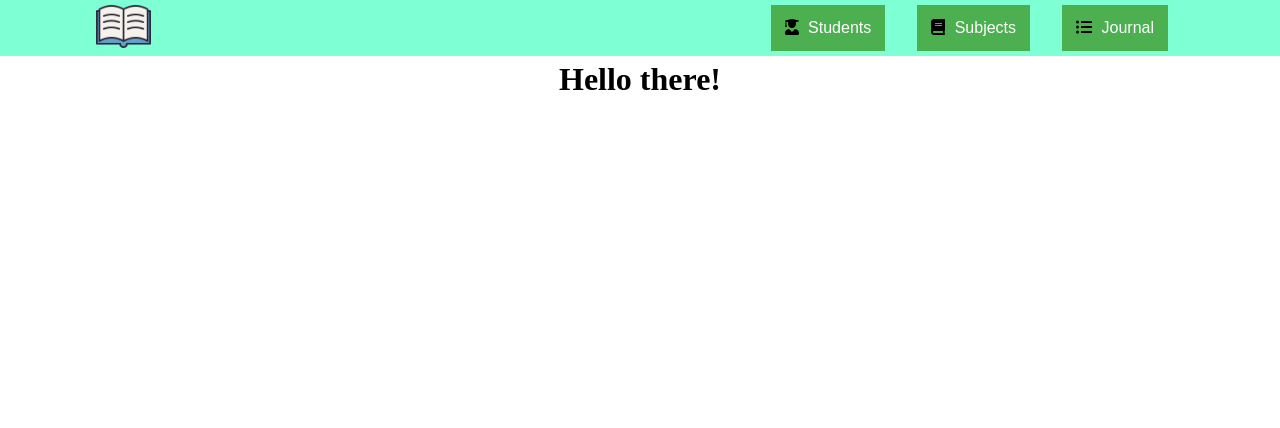
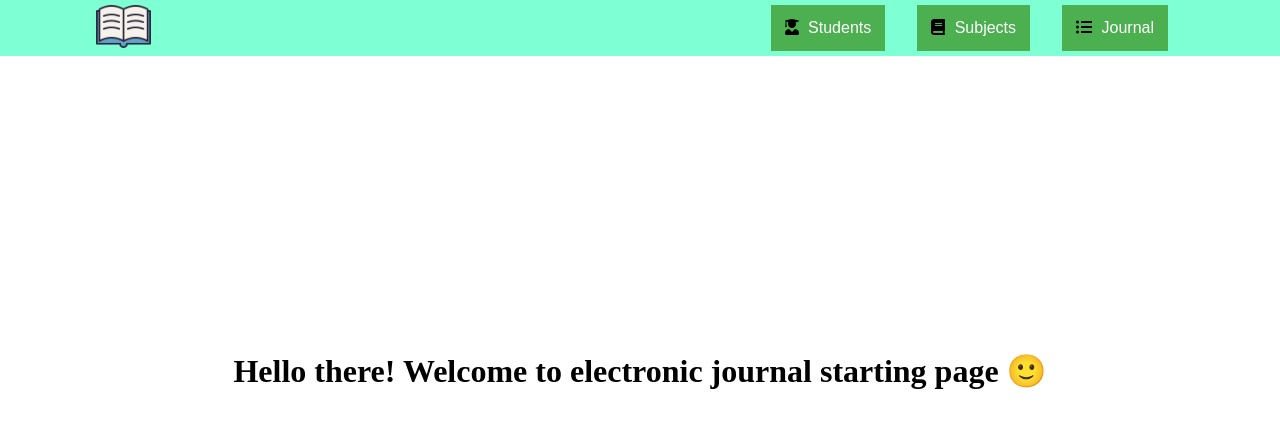
Before and after one commit to ZechevVyacheslav/electronic-journal, a React app: page / in a window 1280 px wide. Shown: the top 428 px of the page. Built offline with nearby package versions, Linux system fonts and the light colour scheme.

Commit message:
editing message on the starting page

```diff
--- a/src/components/App.js
+++ b/src/components/App.js
@@ -22,7 +22,7 @@ class App extends Component {
         <main className="main-content">
           <Switch>
             <Route path="/" exact>
-              <h1>Hello there!</h1>
+              <h1 className="centered">Hello there! Welcome to electronic journal starting page <span role="img">🙂</span></h1>
             </Route>
             <Route path="/create-student-list" exact>
               <AddStudents />
--- a/src/styles/App.less
+++ b/src/styles/App.less
@@ -2,6 +2,9 @@
     margin-top: 3.8rem;
     padding: 0 6rem;
     text-align: center;
+    .centered {
+        margin-top: 22rem;
+    }
 }
 
 // .header {
```
